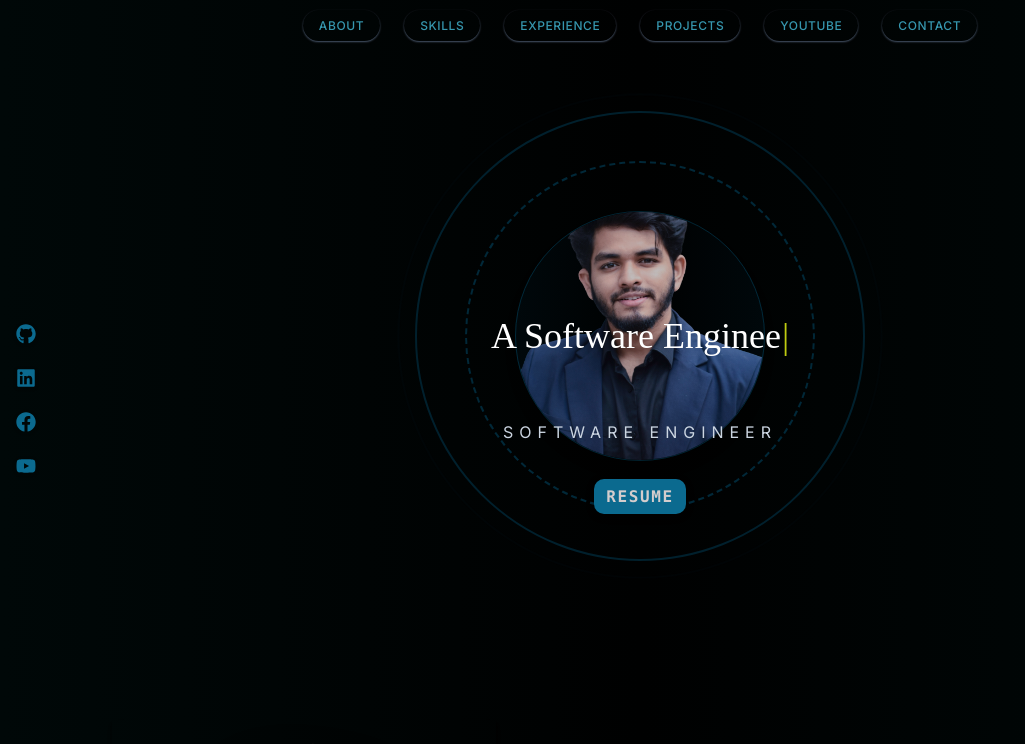
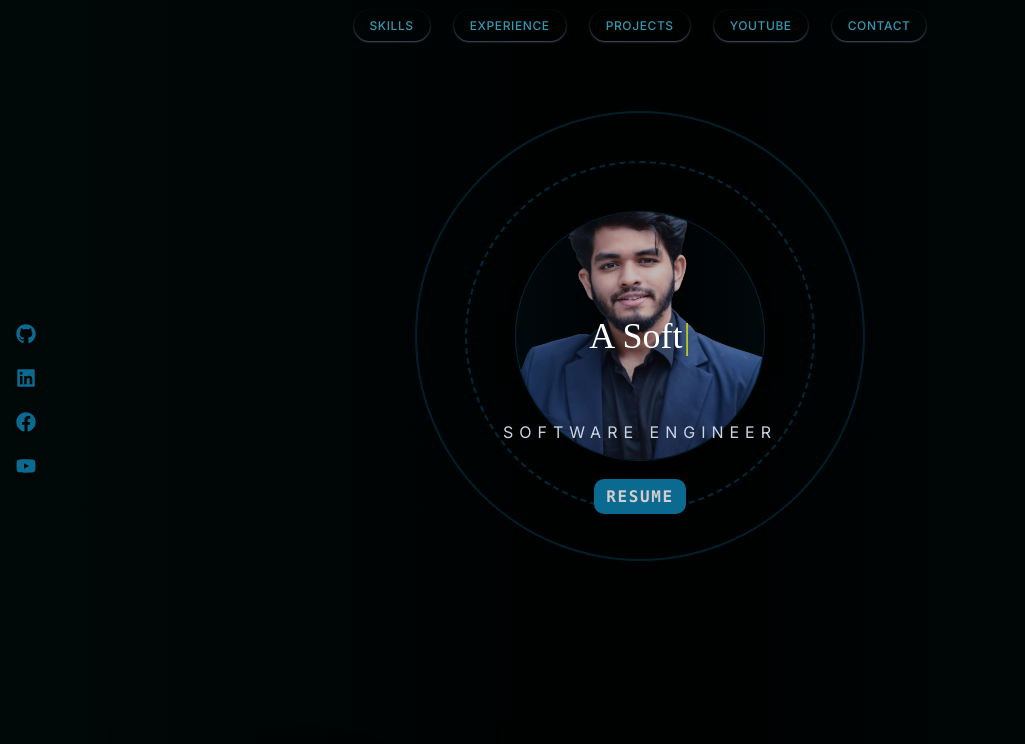
Before and after one commit to MehediAhsan/mehedi-portfolio-nextjs, a Next.js app: page / in a window 1280 px wide. Shown: the top 744 px of the page, without its empty margins (0-1025 px from the left). Built offline with nearby package versions, Linux system fonts and the light colour scheme.

Commit message:
set loader

```diff
--- a/src/app/globals.css
+++ b/src/app/globals.css
@@ -4,7 +4,7 @@
 
 /* scroll thumb */
 ::-webkit-scrollbar {
-  width: 5px;
+  width: 4px;
 }
 
 ::-webkit-scrollbar-track {
--- /dev/null
+++ b/src/app/template.jsx
@@ -0,0 +1,39 @@
+"use client";
+
+import { useEffect, useState } from "react";
+import { motion } from "framer-motion";
+
+export default function Template({ children }) {
+  const [loading, setLoading] = useState(true);
+
+  // Simulate a loading delay
+  useEffect(() => {
+    const timer = setTimeout(() => setLoading(false), 1000); // Adjust delay as needed
+    return () => clearTimeout(timer);
+  }, []);
+
+  return (
+    <>
+      {loading ? (
+        <div className="flex items-center justify-center min-h-screen">
+          {/* Video Loader */}
+          <video
+            src="/loader.mp4" // Updated path to the public directory
+            autoPlay
+            loop
+            muted
+            className=""
+          ></video>
+        </div>
+      ) : (
+        <motion.div
+          initial={{ y: 20, opacity: 0 }}
+          animate={{ y: 0, opacity: 1 }}
+          transition={{ ease: "easeInOut", duration: 0.75 }}
+        >
+          {children}
+        </motion.div>
+      )}
+    </>
+  );
+}
--- a/src/components/home/Navbar.jsx
+++ b/src/components/home/Navbar.jsx
@@ -12,7 +12,7 @@ const Navbar = () => {
   const toggleMenu = useCallback(() => setIsMenuOpen((prev) => !prev), []);
 
   const menuItems = [
-    "about",
+    // "about",
     "skills",
     "experience",
     "projects",
```
Also changed, not shown: 1 other file (tests, documents, lock files or other folders).
